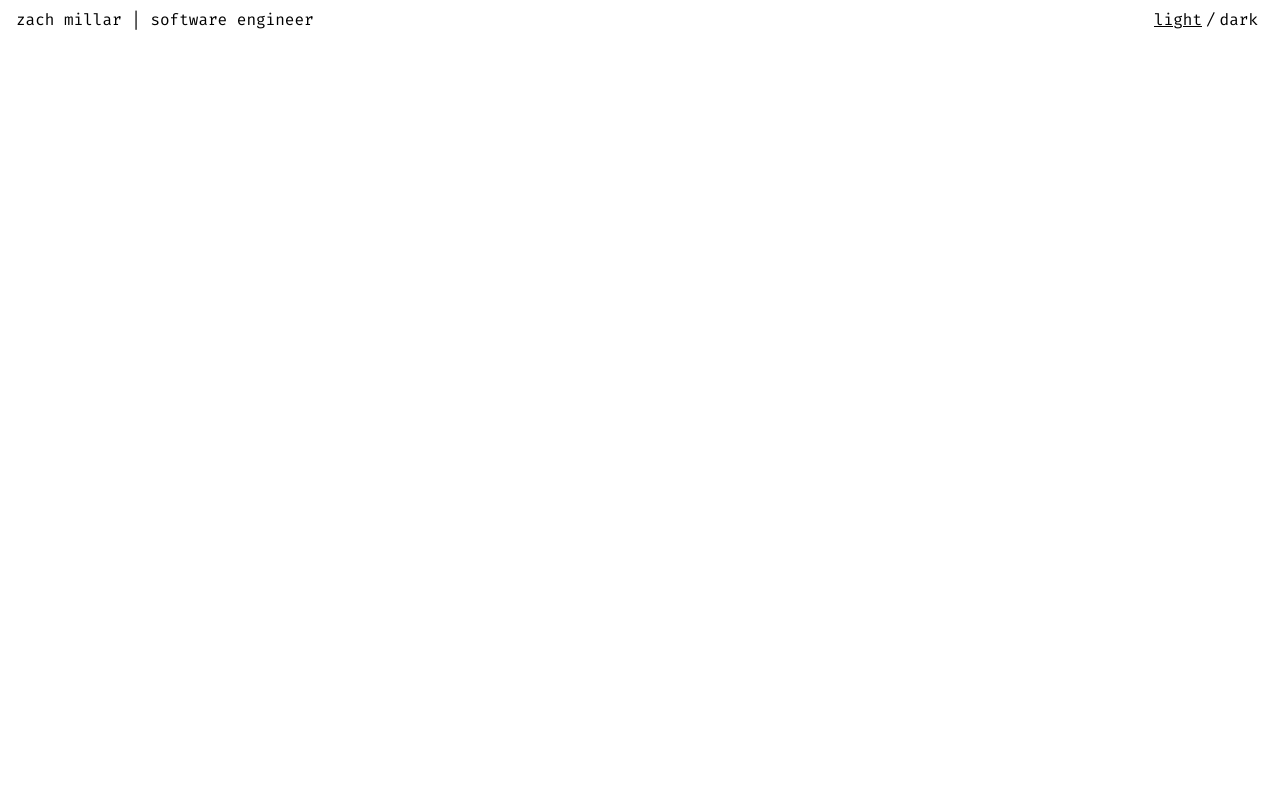
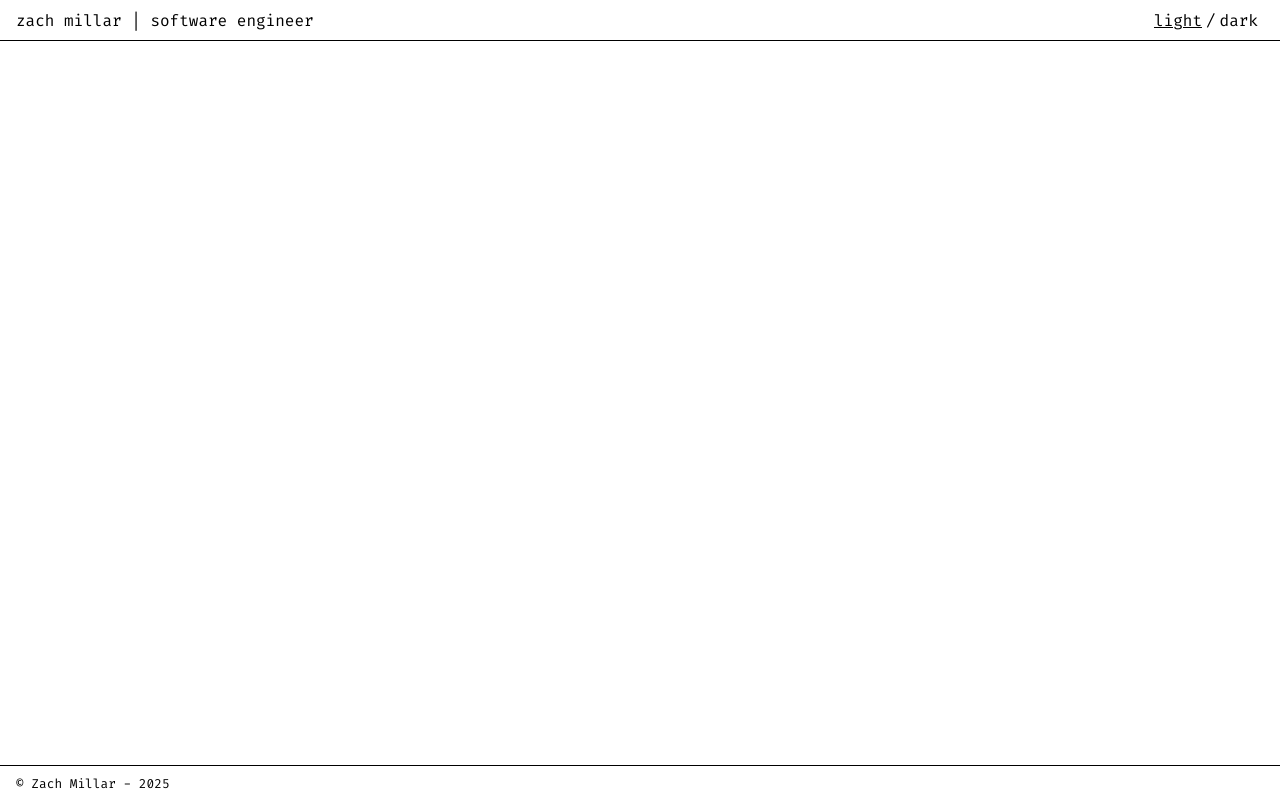
Before and after one commit to z-yeti/zachmillar_com, a React (Vite) app: page / in a window 1280 px wide. Built offline with nearby package versions, Linux system fonts and the light colour scheme.

Commit message:
chore: add Footer

```diff
--- a/src/App.tsx
+++ b/src/App.tsx
@@ -1,9 +1,15 @@
+import { Footer } from "@/components/Footer";
 import { Header } from "@/components/Header";
 import { useDynamicFavicon } from "@/hooks/useDynamicFavicon";
 
 const App: React.FC = () => {
   useDynamicFavicon();
-  return <Header />;
+  return (
+    <>
+      <Header />
+      <Footer />
+    </>
+  );
 };
 
 export default App;
--- /dev/null
+++ b/src/components/Footer/Footer.module.css
@@ -0,0 +1,13 @@
+.footer {
+  display: flex;
+  justify-content: space-between;
+  align-items: center;
+  padding: 0 1rem;
+  font-size: 0.8rem;
+  height: 34px;
+  border-top: 1px solid;
+  position: absolute;
+  bottom: 0;
+  left: 0;
+  right: 0;
+}
--- /dev/null
+++ b/src/components/Footer/index.tsx
@@ -0,0 +1,12 @@
+import { FC } from "react";
+import styles from "./Footer.module.css";
+
+export const Footer: FC = () => {
+  return (
+    <footer className={styles.footer}>
+      &copy; Zach Millar - {new Date().getFullYear()}
+    </footer>
+  );
+};
+
+export default Footer;
--- a/src/components/Header/Header.module.css
+++ b/src/components/Header/Header.module.css
@@ -2,5 +2,7 @@
   display: flex;
   justify-content: space-between;
   align-items: center;
-  padding: 0.5rem 1rem;
+  padding: 0 1rem;
+  height: 40px;
+  border-bottom: 1px solid;
 }
```
